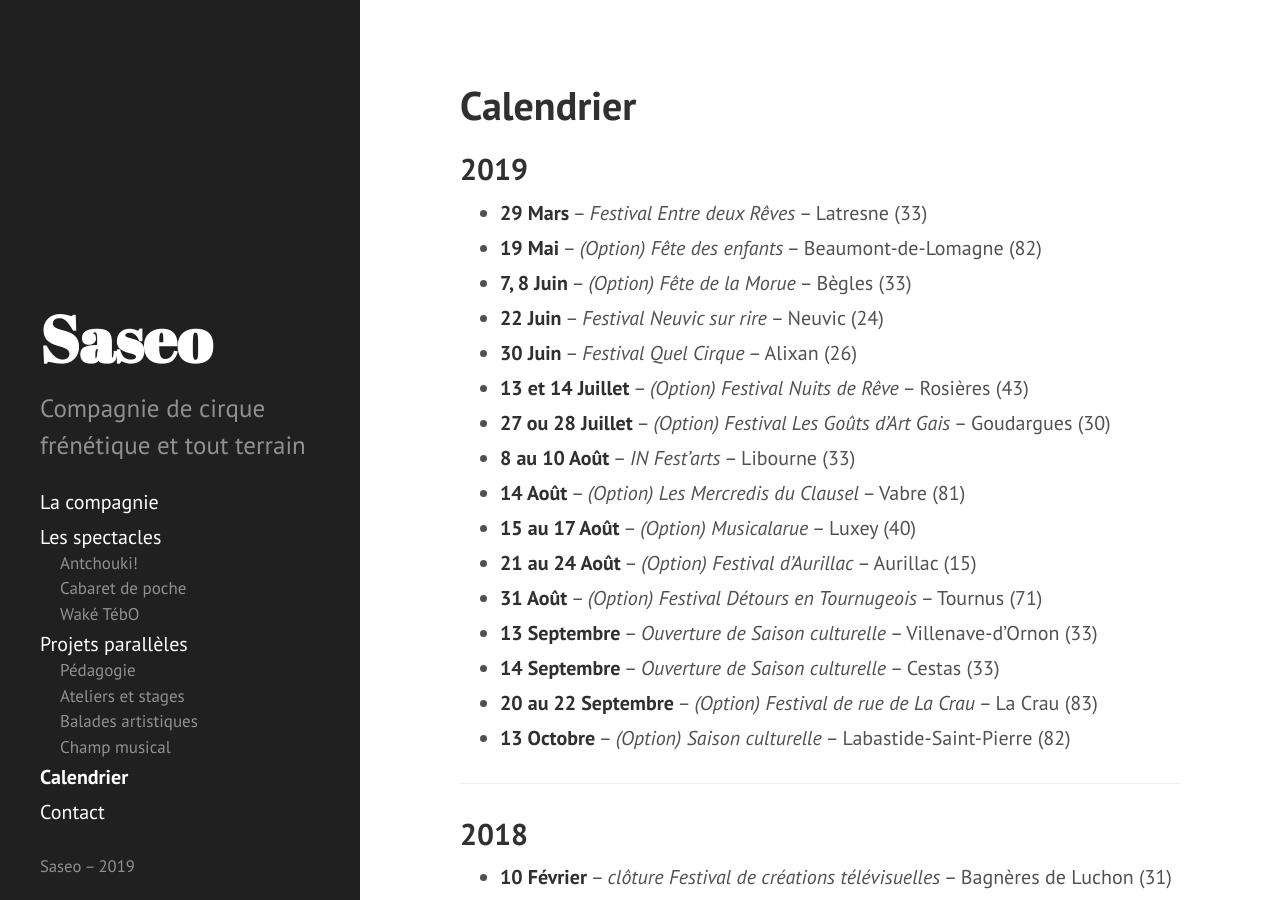
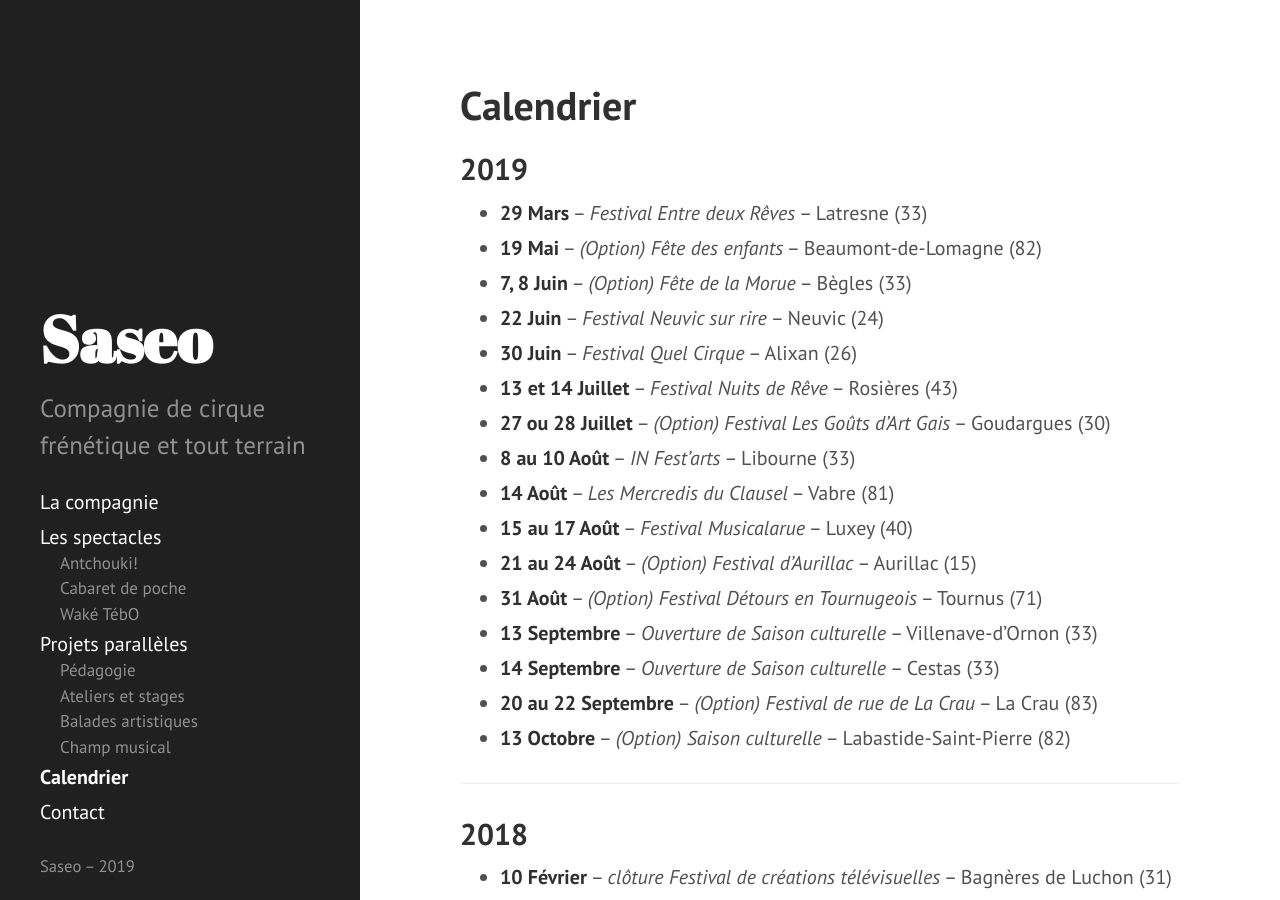
Before and after one commit to rizoom/saseo.org, a Jekyll site: the page built from calendrier.md, in a window 1280 px wide and 900 px high. Built offline with Jekyll 4.4.1, drawn with Linux system fonts in a browser that asks for light colours.

Commit message:
mise à jour calendrier 2019
Lorraine

```diff
--- a/calendrier.md
+++ b/calendrier.md
@@ -11,11 +11,11 @@ sidebar_order: 3
 - **7, 8 Juin** -- _(Option) Fête de la Morue_ -- Bègles (33)
 - **22 Juin** -- _Festival Neuvic sur rire_ -- Neuvic (24)
 - **30 Juin** -- _Festival Quel Cirque_ -- Alixan (26)
-- **13 et 14 Juillet** -- _(Option) Festival Nuits de Rêve_ -- Rosières (43)
+- **13 et 14 Juillet** -- _Festival Nuits de Rêve_ -- Rosières (43)
 - **27 ou 28 Juillet** -- _(Option) Festival Les Goûts d'Art Gais_ -- Goudargues (30)
 - **8 au 10 Août** -- _IN Fest'arts_ -- Libourne (33)
-- **14 Août** -- _(Option) Les Mercredis du Clausel_ -- Vabre (81)
-- **15 au 17 Août** -- _(Option) Musicalarue_ -- Luxey (40)
+- **14 Août** -- _Les Mercredis du Clausel_ -- Vabre (81)
+- **15 au 17 Août** -- _Festival Musicalarue_ -- Luxey (40)
 - **21 au 24 Août** -- _(Option) Festival d'Aurillac_ -- Aurillac (15)
 - **31 Août** -- _(Option) Festival Détours en Tournugeois_ -- Tournus (71)
 - **13 Septembre** -- _Ouverture de Saison culturelle_ -- Villenave-d'Ornon (33)
```
